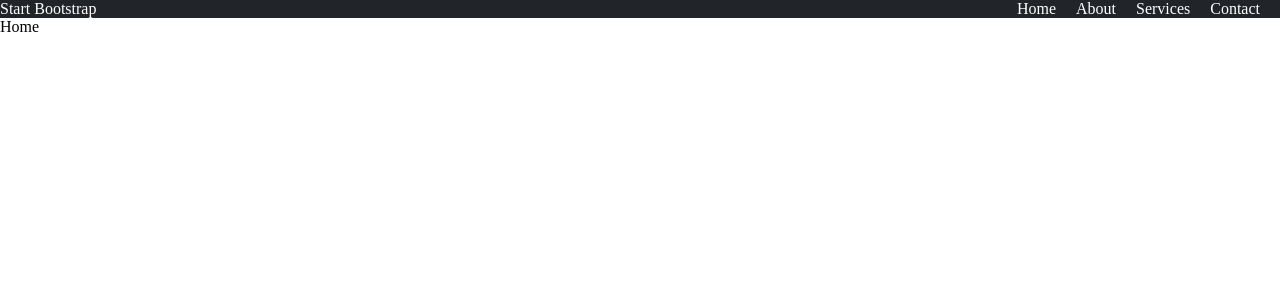
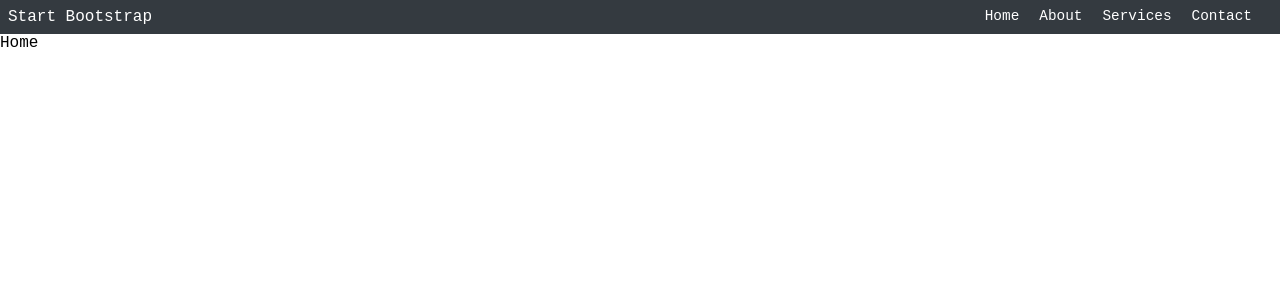
Before and after one commit to rarsiid/svelte_bootstrap, a SvelteKit app: page / in a window 1280 px wide. Shown: the top 300 px of the page. Built offline with nearby package versions, Linux system fonts and the light colour scheme.

Commit message:
tutorial part 2 done

```diff
--- a/src/app.html
+++ b/src/app.html
@@ -9,6 +9,11 @@
 		<style>
 			body {
 				margin: 0;
+				font-family: 'Courier New', Courier, monospace;
+			}
+			.container {
+				max-width: 800pxpx;
+				margin: 0 auto;
 			}
 		</style>
 
--- a/src/routes/+layout.svelte
+++ b/src/routes/+layout.svelte
@@ -1,4 +1,6 @@
 <nav>
+    <div class="container">
+
          <h1>Start Bootstrap</h1>
         <ul>
             <li>
@@ -14,21 +16,30 @@
                 <a href="/contact">Contact</a>
             </li>
          </ul>
+    </div>
 </nav>
 
+<div class="container">
     <slot />
+</div>
 
 <style>
     nav {
-        display: flex;
-        background-color: #212529;
+        padding: 0.5em;
+        background-color: #343a40;
         color: white;
     }
+
+    .container {
+        display: flex;
+    }
+
     ul {
         display: flex;
         margin: 0;
         margin-left: auto;
         list-style: none;
+        font-size: 0.9em;
     }
     li {
         margin-right: 20px;
--- a/src/routes/+page.svelte
+++ b/src/routes/+page.svelte
@@ -1 +1 @@
-Home
+<div class="conatainer">Home</div>
```
Also changed, not shown: src/routes/about/+page.svelte (line endings or trailing spaces). Lines whose indentation alone changed are shown as unchanged.
